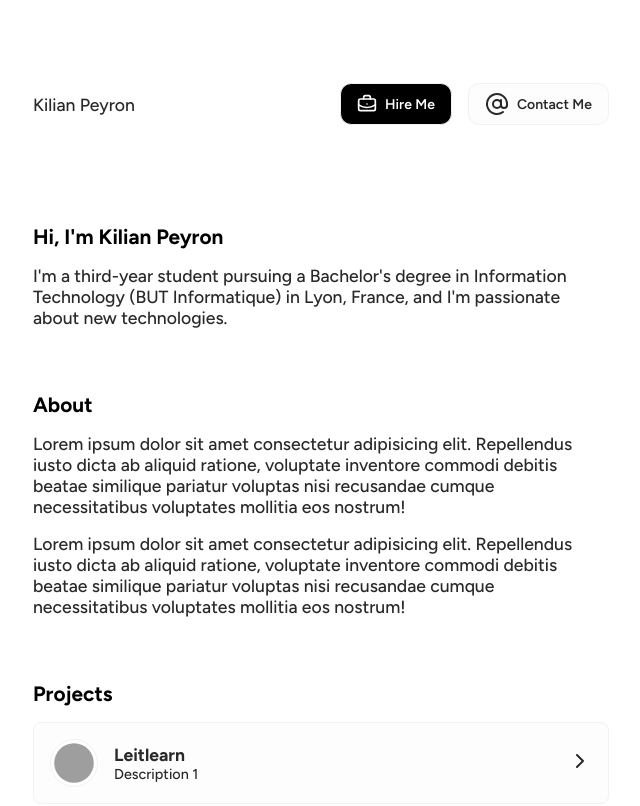
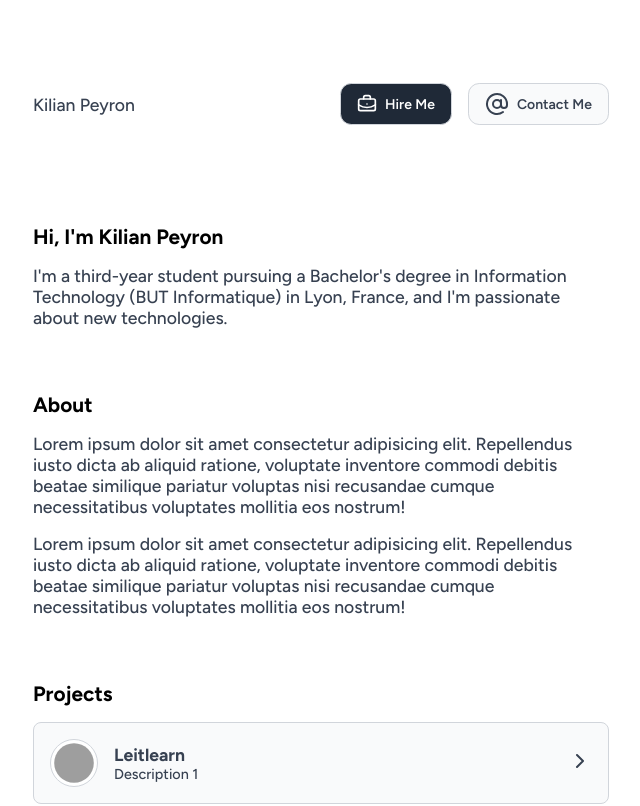
Before and after one commit to kikspey/portfolio, a Next.js app: page / in a window 1280 px wide. Shown: the top 806 px of the page, without its empty margins (319-959 px from the left). Built offline with nearby package versions, Linux system fonts and the light colour scheme; grey boxes are pictures that could not be loaded.

Commit message:
updated color variables

```diff
--- a/app/globals.css
+++ b/app/globals.css
@@ -1,11 +1,11 @@
 :root {
   --background: #ffffff;
-  --foreground: #fdfdfd;
-  --section-title: black;
-  --main-button: black;
-  --text-color: #292929;
-  --grey: #f0f0f0;
-  --border: #f1f2f6;
+  --foreground: #f9fafb;
+  --section-title: #000000;
+  --main-button: #1f2937;
+  --text-color: #374151;
+  --grey: #e5e7eb;
+  --border: #d1d5db;
 
   font-synthesis: none;
   text-rendering: optimizeLegibility;
@@ -14,13 +14,13 @@
 }
 
 [data-theme="dark"] {
-  --background: #121212;
-    --foreground: #191919;
-    --section-title: white;
-    --main-button: white;
-    --text-color: #cccccc;
-    --grey: #1a1a1a;
-    --border: #1a1a1a;
+  --background: #0a0a0a;
+  --foreground: #121212;
+  --section-title: #e5e5e5;
+  --main-button: #ffffff;
+  --text-color: #b3b3b3;
+  --grey: #1c1c1c;
+  --border: #333333;
 }
 
 html,
```
